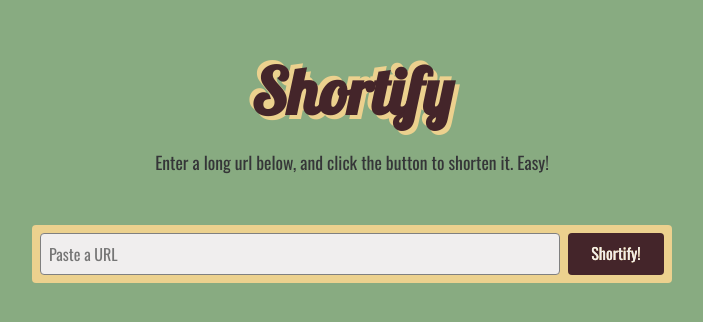
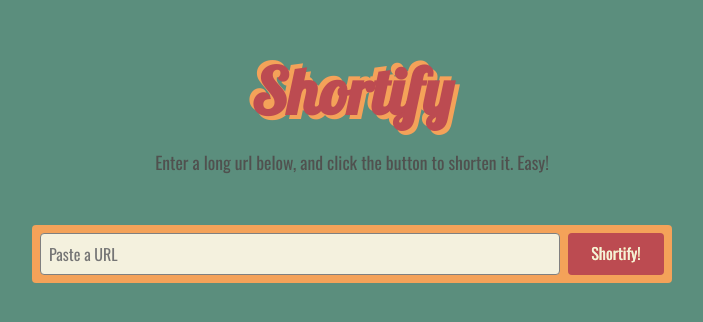
Before and after one commit to Ketziel/shortify, a Vue app: page / in a window 1280 px wide. Shown: the part 244-566 px from the top of the page, without its empty margins (288-991 px from the left). Built offline with nearby package versions, Linux system fonts and the light colour scheme.

Commit message:
Colour shift

```diff
--- a/src/App.vue
+++ b/src/App.vue
@@ -114,7 +114,7 @@ export default {
 
       h1 {
         margin: 0;
-        text-shadow: .25rem .25rem 0 #ECD18E, -.25rem -.25rem 0 var(--colour-tertiary);
+        text-shadow: .25rem .25rem 0 var(--colour-tertiary), -.25rem -.25rem 0 var(--colour-tertiary);
       }
     }
 
--- a/src/assets/css/main.scss
+++ b/src/assets/css/main.scss
@@ -10,7 +10,7 @@
 
     --colour-secondary: rgb(68,37,42);
     --colour-secondary-light: rgb(97, 53, 61);
-    --colour-secondary-dark: rgb(43, 23, 26);
+    --colour-secondary-dark: rgb(53, 29, 32);
 
     --colour-tertiary: rgb(236,209,142);
     --colour-tertiary-light: rgb(255, 226, 154);
@@ -20,8 +20,105 @@
     --colour-mono-light: rgb(240,238,238);
 
     --colour-error: rgb(220,30,30);
+
+
+
+
+
+
+    // --colour-primary: #00a896;
+
+    // --colour-secondary: #05668d;
+    // --colour-secondary-light: #fff;
+    // --colour-secondary-dark: #fff;
+
+    // --colour-tertiary: #02c39a;
+
+
+
+
+    // --colour-primary: #9a8c98;
+
+    // --colour-secondary: #22223b;
+    // --colour-secondary-light: #fff;
+    // --colour-secondary-dark: #fff;
+
+    // --colour-tertiary: #f2e9e4;
+
+
+
+    // --colour-primary: #d5b9b2;
+
+    // --colour-secondary: #6d2e46;
+    // --colour-secondary-light: transparent;
+    // --colour-secondary-dark: #a26769;
+
+    // --colour-tertiary: #ece2d0;
+    // --colour-mono-light: #f4f1de;
+    // --colour-mono-dark: #50514f;
+
+
+
+
+
+    // --colour-primary: #81b29a;
+
+    // --colour-secondary: #3d405b;
+    // --colour-secondary-light: #fff;
+    // --colour-secondary-dark: #fff;
+
+    // --colour-tertiary: #f2cc8f;
+
+    // --colour-mono-light: #f4f1de;
+
+
+
+    // --colour-primary: #70a0af;
+
+    // --colour-secondary: #331e38;
+    // --colour-secondary-light: transparent;
+    // --colour-secondary-dark: #706993;
+
+    // --colour-tertiary: #f4e8c1;
+
+    // --colour-mono-light: #f4f1de;
+    // --colour-mono-dark: #50514f;
+
+
+
+
+
+
+
+    // --colour-primary: #70a0af;
+
+    // --colour-secondary: #331e38;
+    // --colour-secondary-light: transparent;
+    // --colour-secondary-dark: #706993;
+
+    // --colour-tertiary: #f4e8c1;
+
+    // --colour-mono-light: #f4f1de;
+    // --colour-mono-dark: #50514f;
+
+
+
+
+
+    --colour-primary: #5b8e7d;
+
+    --colour-secondary: #bc4b51;
+    --colour-secondary-light: transparent;
+    --colour-secondary-dark: #f4e285;
+
+    --colour-tertiary: #f4a259;
+
+    --colour-mono-light: #f4f1de;
+    --colour-mono-dark: #50514f;
+
 }
 
+$colour-primary: #5b8e7d;
 
 /* ==========================================================================
     Base Styles
@@ -29,6 +126,7 @@
 
 html {
     background: var(--colour-primary);
+    background: $colour-primary;
 
     body {
         font-family: 'Oswald', sans-serif;
```
